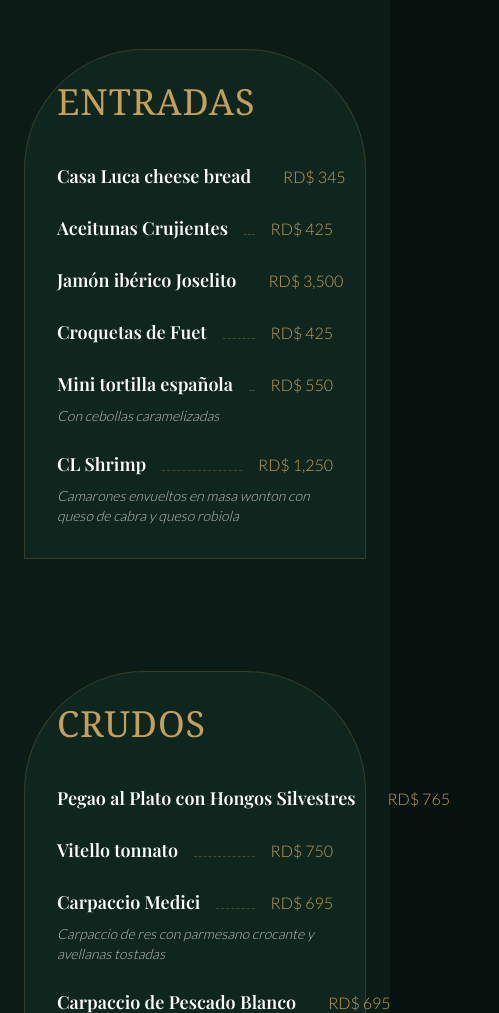
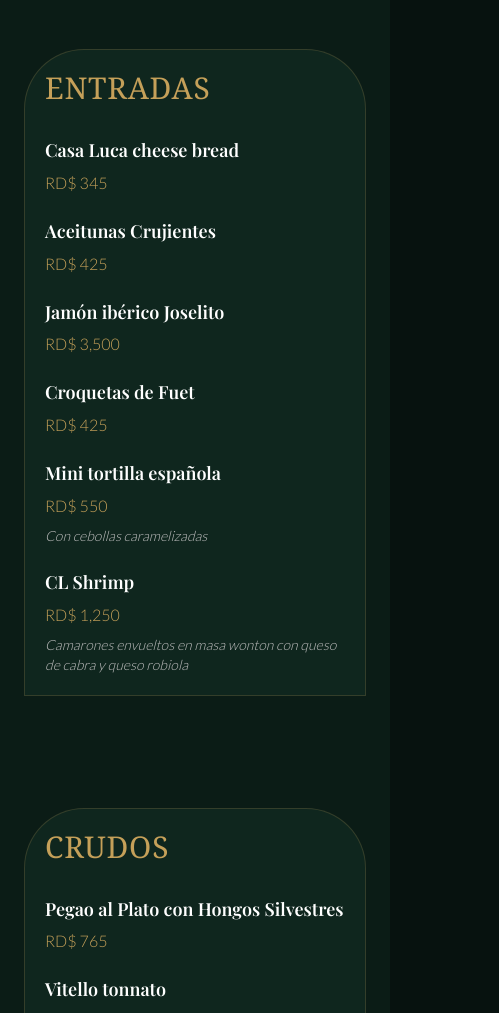
Before and after one commit to Angelito022002/casaluca-web, a Next.js app: page /menu in a window 390 px wide. Shown: the part 555-1568 px from the top of the page, 499 px wide, since content can reach past the window. Built offline with nearby package versions, Linux system fonts and the light colour scheme.

Commit message:
Update page.tsx

```diff
--- a/src/app/menu/page.tsx
+++ b/src/app/menu/page.tsx
@@ -137,20 +137,27 @@ export default function MenuPage() {
 
         <div className="space-y-28">
           {MENU_SECTIONS.map((section, index) => (
-            <section key={index} className="border border-[#C5A059]/20 bg-[#0F261E] p-8 md:p-12 rounded-t-[120px]">
-              <h2 className="text-4xl font-serif text-[#C5A059] mb-10 tracking-wide">
+         <section
+  key={index}
+  className="border border-[#C5A059]/20 bg-[#0F261E] p-5 sm:p-6 md:p-12 rounded-t-[60px] sm:rounded-t-[80px] md:rounded-t-[120px]"
+>
+            <h2 className="text-3xl sm:text-4xl font-serif text-[#C5A059] mb-8 md:mb-10 tracking-wide">
   {section.title}
 </h2>
            <div className="space-y-6">
                 {section.items.map((item, i) => (
                   <div key={i}>
-                    <div className="flex items-baseline gap-4">
-                      <h3 className="text-lg text-white whitespace-nowrap hover:text-[#C5A059] transition">
-                        {item.name}
-                      </h3>
-                      <div className="flex-1 border-b border-dashed border-[#C5A059]/30" />
-                      <span className="text-[#C5A059] whitespace-nowrap">{item.price}</span>
-                    </div>
+                    <div className="flex flex-col sm:flex-row sm:items-baseline gap-2 sm:gap-4">
+  <h3 className="text-lg text-white leading-snug sm:flex-shrink">
+    {item.name}
+  </h3>
+
+  <div className="hidden sm:block flex-1 border-b border-dashed border-[#C5A059]/30" />
+
+  <span className="text-[#C5A059] whitespace-nowrap sm:self-auto">
+    {item.price}
+  </span>
+</div>
                     {item.desc && (
                       <p className="text-sm text-[#BDBDBD] mt-2 italic">{item.desc}</p>
                     )}
```
